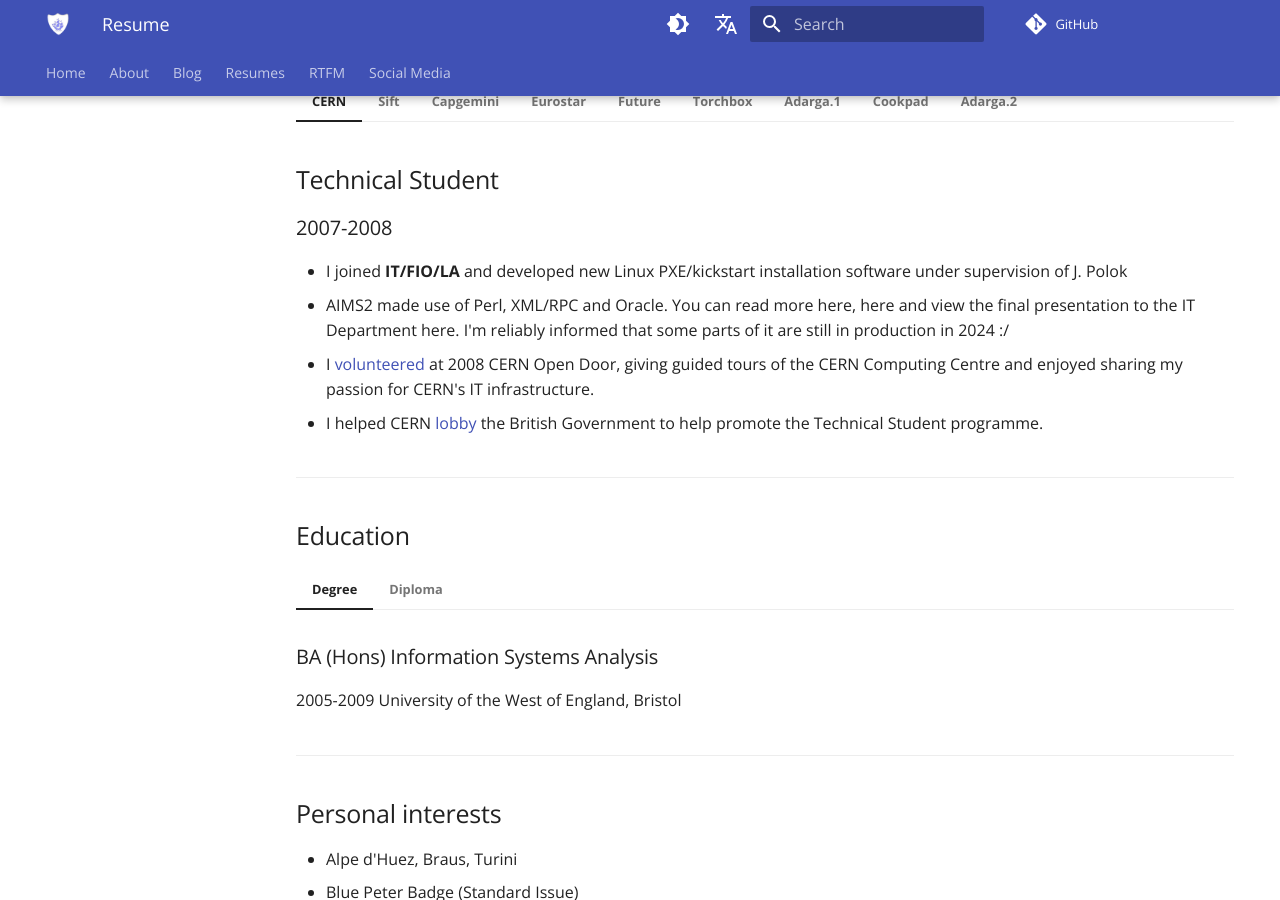
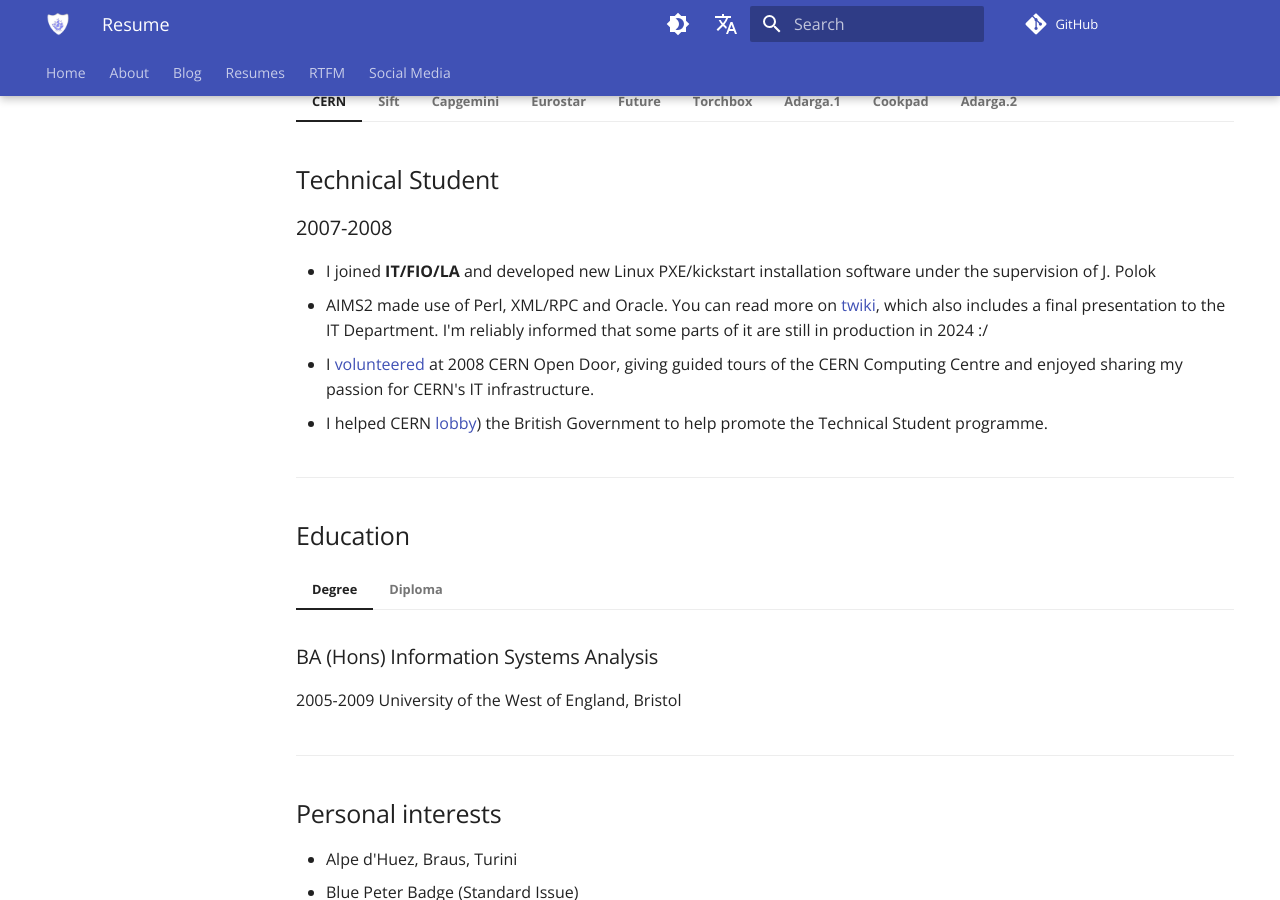
Before and after one commit to danslinky/danslinky.co.uk, an MkDocs documentation site: the page built from docs/resumes/markdown/index.md, in a window 1280 px wide and 900 px high, scrolled down 1260 px. Built offline with MkDocs 1.6.1 and Material for MkDocs 9.7.7, drawn with Linux system fonts in a browser that asks for light colours; emoji names are drawn with the system emoji font; plug-ins that fetch from the network failed and are left out; comment, search, counter and statistics services are not loaded.

Commit message:
cern links

```diff
--- a/docs/resumes/markdown/index.md
+++ b/docs/resumes/markdown/index.md
@@ -84,10 +84,10 @@
     ## Technical Student
 
     ### 2007-2008
-    - I joined __IT/FIO/LA__ and developed new Linux PXE/kickstart installation software under supervision of J. Polok
-    - AIMS2 made use of Perl, XML/RPC and Oracle. You can read more here, here and view the final presentation to the IT Department here. I'm reliably informed that some parts of it are still in production in 2024 :/
+    - I joined __IT/FIO/LA__ and developed new Linux PXE/kickstart installation software under the supervision of J. Polok
+    - AIMS2 made use of Perl, XML/RPC and Oracle. You can read more on [twiki](https://twiki.cern.ch/twiki/bin/view/LinuxSupport/Aims2), which also includes a final presentation to the IT Department. I'm reliably informed that some parts of it are still in production in 2024 :/
     - I [volunteered](/blog/xxxx) at 2008 CERN Open Door, giving guided tours of the CERN Computing Centre and enjoyed sharing my passion for CERN's IT infrastructure.
-    - I helped CERN [lobby](https://cds.cern.ch/record/xxxxx) the British Government to help promote the Technical Student programme.
+    - I helped CERN [lobby](https://cds.cern.ch/record/1120956?ln=en)) the British Government to help promote the Technical Student programme.
 
 === "Sift"
 
```
